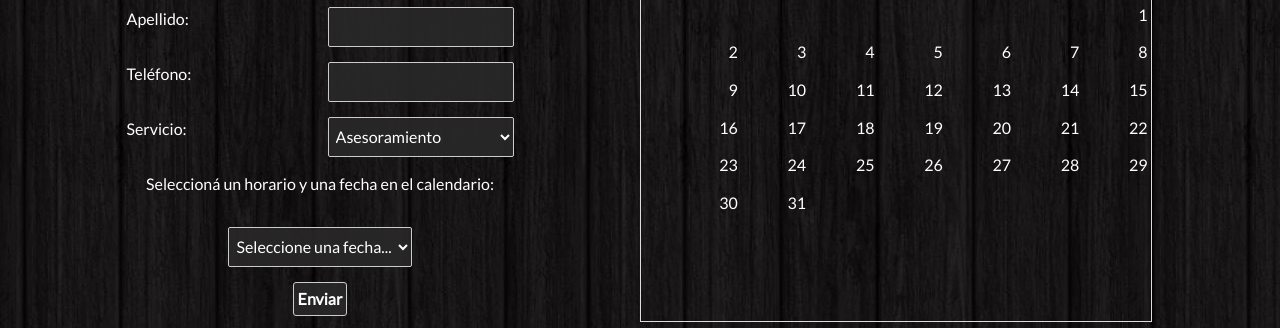
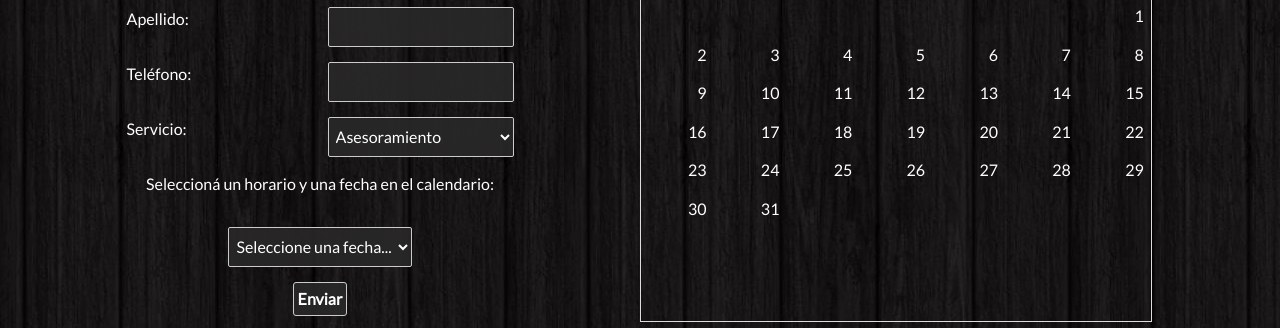
Before and after one commit to dq24eng/RominaPonces-Estilista, a plain HTML site: page turnos.html in a window 1280 px wide. Shown: the part 247-575 px from the top of the page. Drawn offline with nearby package versions, Linux system fonts and the light colour scheme.

Commit message:
Nuevos cambios ajustes

```diff
--- a/css/style.css
+++ b/css/style.css
@@ -489,7 +489,11 @@ footer{
 
 .calendar ol li{
     text-align: right;
-    padding: 10% 5%;
+    padding: 10%;
+}
+
+ol {
+    padding: 0;
 }
 
 .day:hover{ background-color: rgba(95, 201, 205, 0.634); } /* La idea acá es que la fecha quede seleccionada y se modifique la   lista de opciones con los horarios posibles para esa fecha seleccionada. Probablemente esta información sea tomada de una base de datos. Además de que con algun lenguaje de programación debiera existir un if que evite seleccionar los días Domingo */
```
